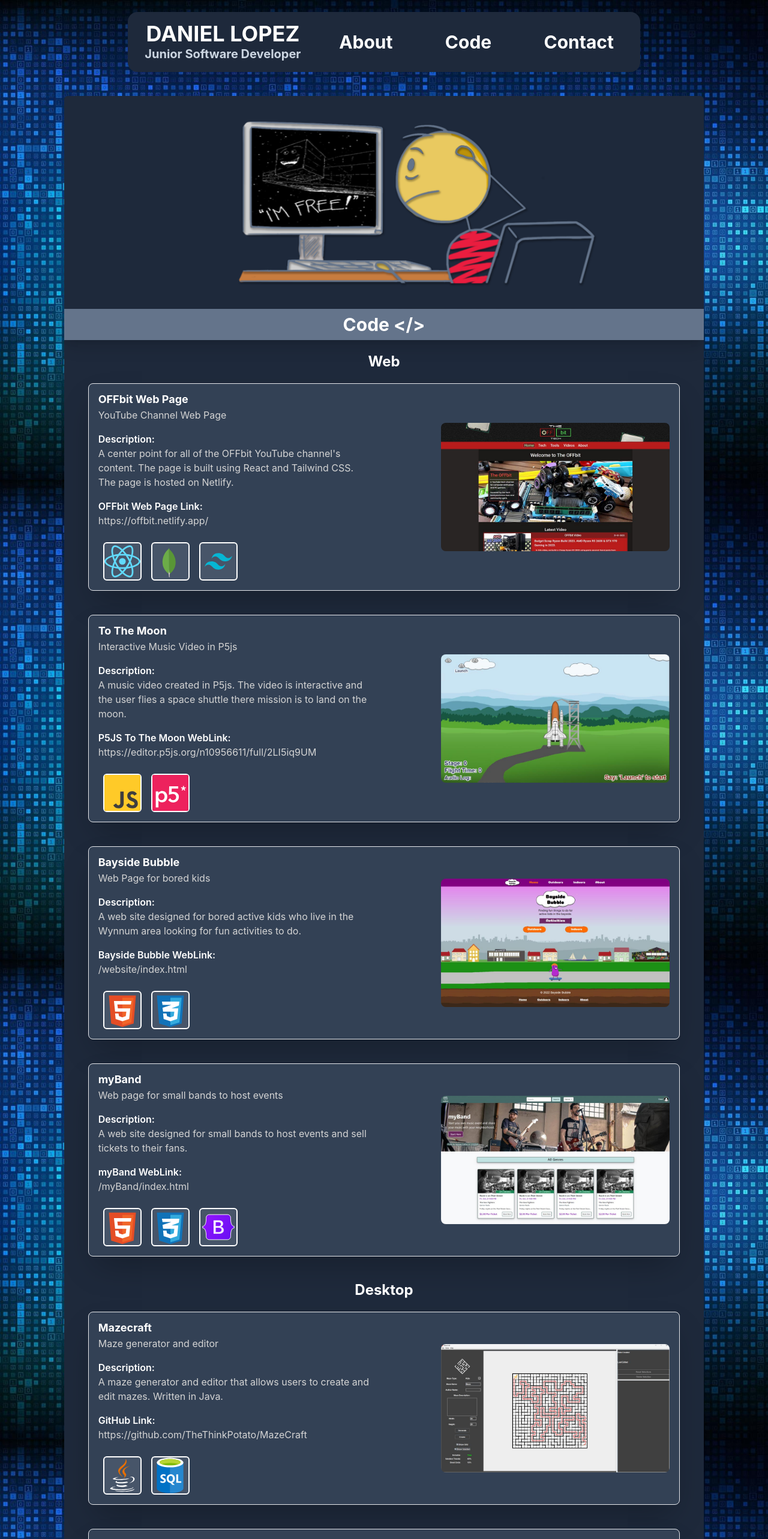
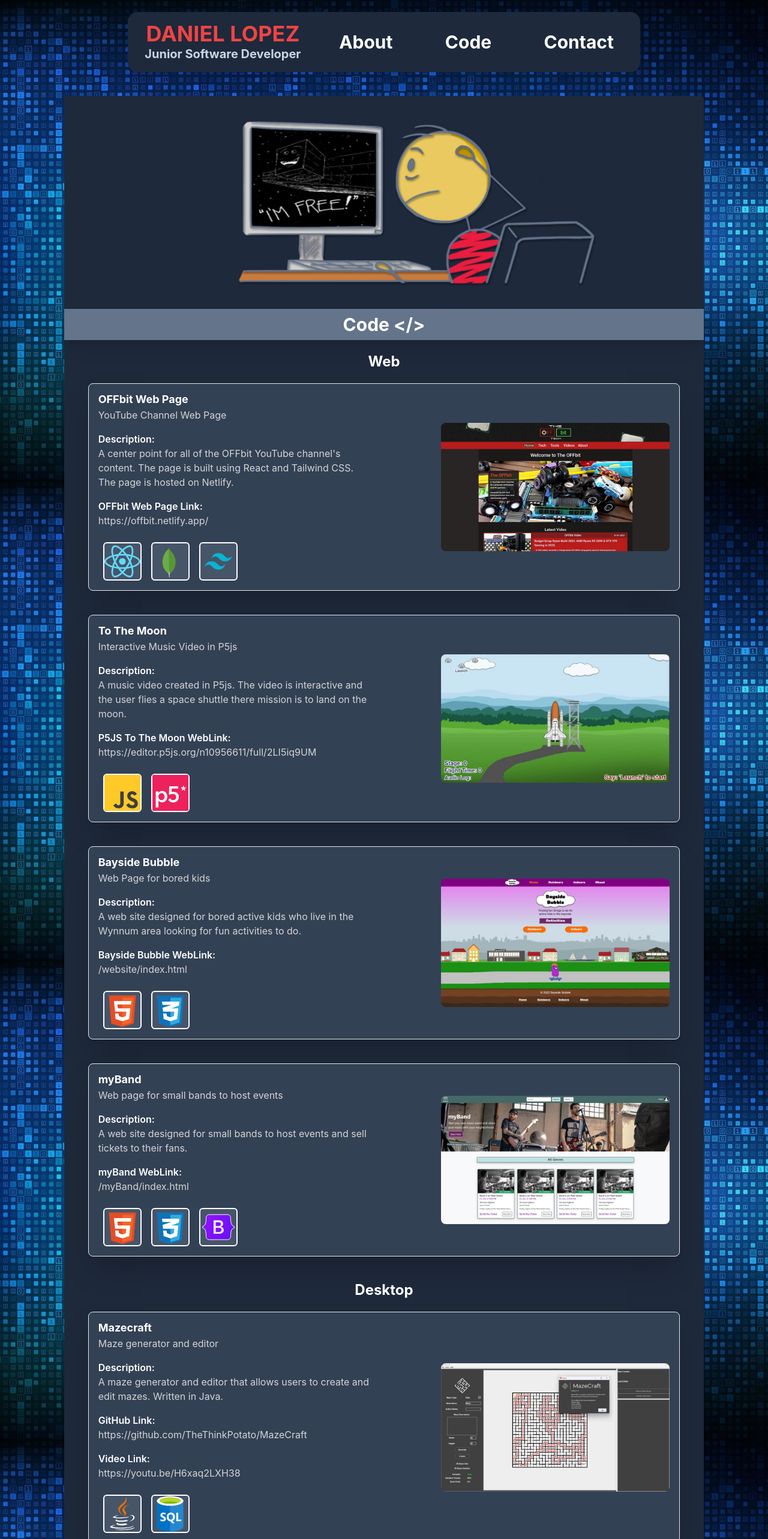
Before and after one commit to TheThinkPotato/porfolio-web-site, a React (Create React App) app: page /Code in a window 1280 px wide. Shown: the top 2566 px of the page at 60% size. Built offline with nearby package versions, Linux system fonts and the light colour scheme.

Commit message:
:bento: Added better response on all pages

```diff
--- a/src/components/CodeCard.tsx
+++ b/src/components/CodeCard.tsx
@@ -1,6 +1,15 @@
 import React from "react";
 import { Link } from "react-router-dom";
 import TechIcon from "./TechIcon";
+
+function truncate(str: string, n: number) {
+  if (str.length > n) {
+    let temp: string = str.substring(0, n - 1);
+    return temp + "...";
+  } else {
+    return str;
+  }
+}
 
 interface Code {
   title: string;
@@ -11,6 +20,7 @@ interface Code {
   link: string;
   linkDesc: string;
   type: string; //web //desktop //electronics
+  videoLink: string;
 }
 
 interface CodeCardProps {
@@ -33,7 +43,7 @@ const CodeCard: React.FC<CodeCardProps> = ({ props }) => {
           <p className="mt-1 text-lg font-bold">{props.title}</p>
           <p className="text-neutral-300">{props.subtitle}</p>
           <h3 className="mt-4 text-white font-semibold">Description:</h3>
-          <p className="text-neutral-300 mb-4 w-4/5">{props.description}</p>
+          <p className="text-neutral-300 mb-4 md:w-4/5">{props.description}</p>
 
           <p className="mt-4 text-white font-semibold">{props.linkDesc}:</p>
           <Link
@@ -41,8 +51,27 @@ const CodeCard: React.FC<CodeCardProps> = ({ props }) => {
             to={props.link}
             target="_blank"
           >
-            {props.link}
+            <p className="visible sm:invisible sm:h-0">
+              {truncate(props.link, 36)}
+            </p>
+            <p className="invisible sm:visible ">{props.link}</p>
           </Link>
+
+          {props.videoLink !== "" && (
+            <div>
+              <h3 className="mt-4 text-white font-semibold">Video Link:</h3>
+              <Link
+                to={props.videoLink}
+                target="_blank"
+                className="hover:text-blue-400 text-neutral-300"
+              >
+                <p className="visible sm:invisible sm:h-0">
+                  {truncate(props.videoLink, 36)}
+                </p>
+                <p className="invisible sm:visible ">{props.videoLink}</p>
+              </Link>
+            </div>
+          )}
 
           <div className="flex flex-row flex-wrap mt-4 invisible lg:visible h-0 lg:h-auto">
             {props.tech.map((tech) => (
@@ -51,11 +80,7 @@ const CodeCard: React.FC<CodeCardProps> = ({ props }) => {
           </div>
         </div>
         <Link to={props.link} target="_blank" className="my-auto lg:w-2/5">
-            <img
-            src={props.image}
-            className="rounded-lg"
-            alt="Screenshot"
-            />
+          <img src={props.image} className="rounded-lg" alt="Screenshot" />
         </Link>
         <div className="flex flex-row justify-between flex-wrap mt-4 visible lg:invisible h-auto lg:h-0 lg:w-0">
           {props.tech.map((tech) => (
--- a/src/components/Header.tsx
+++ b/src/components/Header.tsx
@@ -33,7 +33,7 @@ const Header: React.FC<HeaderProps> = () => {
   return (
     <section className="flex flex-col md:flex-row pr-0 bg-slate-800 my-5 p-2 rounded-2xl w-5/6 xl:w-2/3">
       <div className="px-5 flex flex-col py-2">
-        <h1 className="text-4xl font-bold text-center">DANIEL LOPEZ</h1>
+        <h1 className="text-4xl font-bold text-center text-red-500">DANIEL LOPEZ</h1>
         <h2 className="text-xl font-bold text-slate-300 text-center">
           Junior Software Developer
         </h2>
@@ -41,7 +41,7 @@ const Header: React.FC<HeaderProps> = () => {
       <nav aria-label="Main" className="grow">
         <ul className="flex flex-col md:flex-row grow justify-around h-full text-center">
           {about === true ? (
-            <li className="text-3xl font-bold flex flex-col justify-center text-red-500 bg-slate-900 md:bg-slate-800 hover:text-blue-400 mx-4">
+            <li className="text-3xl font-bold flex flex-col justify-center text-red-400 bg-slate-900 md:bg-slate-800 hover:text-blue-400 mx-4">
               <Link to="/">About</Link>
             </li>
           ) : (
@@ -50,7 +50,7 @@ const Header: React.FC<HeaderProps> = () => {
             </li>
           )}
           {code === true ? (
-            <li className="text-3xl font-bold flex flex-col justify-center text-red-500 bg-slate-900 md:bg-slate-800 hover:text-blue-400 mx-4">
+            <li className="text-3xl font-bold flex flex-col justify-center text-red-400 bg-slate-900 md:bg-slate-800 hover:text-blue-400 mx-4">
               <Link to="/code">Code</Link>
             </li>
           ) : (
@@ -59,7 +59,7 @@ const Header: React.FC<HeaderProps> = () => {
             </li>
           )}
           {contact === true ? (
-            <li className="text-3xl font-bold flex flex-col justify-center text-red-500 bg-slate-900 md:bg-slate-800 hover:text-blue-400 mx-4">
+            <li className="text-3xl font-bold flex flex-col justify-center text-red-400 bg-slate-900 md:bg-slate-800 hover:text-blue-400 mx-4">
               <Link to="/">Contact</Link>
             </li>
           ) : (
--- a/src/data/Data.tsx
+++ b/src/data/Data.tsx
@@ -12,6 +12,7 @@ const data = {
       link: "https://offbit.netlify.app/",
       linkDesc: "OFFbit Web Page Link",
       tech: ["React","MongoDB", "TailWind"],
+      videoLink: "",
     },
     {
       type: "web",
@@ -22,6 +23,7 @@ const data = {
       link: "https://editor.p5js.org/n10956611/full/2LI5iq9UM",
       linkDesc: "P5JS To The Moon WebLink",
       tech: ["JavaScript", "P5JS"],
+      videoLink: "",
     },
     {
       type: "web",
@@ -32,6 +34,7 @@ const data = {
       link: "/website/index.html",
       linkDesc: "Bayside Bubble WebLink",
       tech: ["HTML", "CSS"],
+      videoLink: "",
     },
     {
       type: "web",
@@ -42,6 +45,7 @@ const data = {
       link: "/myBand/index.html",
       linkDesc: "myBand WebLink",
       tech: ["HTML", "CSS", "BootStrap"],
+      videoLink: "",
     },
     {
       type: "desktop",
@@ -52,6 +56,7 @@ const data = {
       link: "https://github.com/TheThinkPotato/MazeCraft",
       linkDesc: "GitHub Link",
       tech: ["Java","SQL"],
+      videoLink: "https://youtu.be/H6xaq2LXH38",
     },
     {
       type: "desktop",
@@ -62,6 +67,7 @@ const data = {
       link: "https://github.com/TheThinkPotato/CAB201-Assignment-AuctionHouse",
       linkDesc: "GitHub Link",
       tech: ["C#"],
+      videoLink: "",
     },
     {
       type: "desktop",
@@ -72,6 +78,7 @@ const data = {
       link: "https://github.com/TheThinkPotato/IFB104-Choose-Your-News",
       linkDesc: "GitHub Link",
       tech: ["Python","SQL"],
+      videoLink: "",
     },
   ],
 
--- a/src/pages/Code.tsx
+++ b/src/pages/Code.tsx
@@ -14,7 +14,7 @@ const Code: React.FC = () => {
       }}
     >
       <Header />
-      <section className="flex flex-col bg-slate-800 my-5 pb-10 w-5/6 rounded-md">
+      <section className="flex flex-col bg-slate-800 my-5 pb-10 w-11/12 sm:w-5/6 rounded-md">
         <img
           src="images/code.png"
           className="flex w-full rounded-t-md"
--- a/src/pages/Contact.tsx
+++ b/src/pages/Contact.tsx
@@ -14,7 +14,7 @@ const Contact: React.FC = () => {
     >
       {/* {squares.map((square) => square)} */}
       <Header />
-      <section className="flex flex-col bg-slate-800 my-5 pb-10 w-5/6 rounded-md">
+      <section className="flex flex-col bg-slate-800 my-5 pb-10 w-11/12 sm:w-5/6 rounded-md">
         <img
           src="images/contact.png"
           className="flex w-full rounded-t-md"
--- a/src/pages/Home.tsx
+++ b/src/pages/Home.tsx
@@ -18,7 +18,7 @@ const Home: React.FC = () => {
     >
       {/* {squares.map((square) => square)} */}
       <Header />
-      <section className="flex flex-col bg-slate-800 my-5 pb-10 w-5/6 rounded-md">
+      <section className="flex flex-col bg-slate-800 my-5 pb-10 w-11/12 sm:w-5/6 rounded-md">
         <img
           src="images/me.jpg"
           className="flex w-full rounded-t-md"
```
Also changed, not shown: public/images/code-maze.jpg, 1 other file (tests, documents, lock files or other folders).
